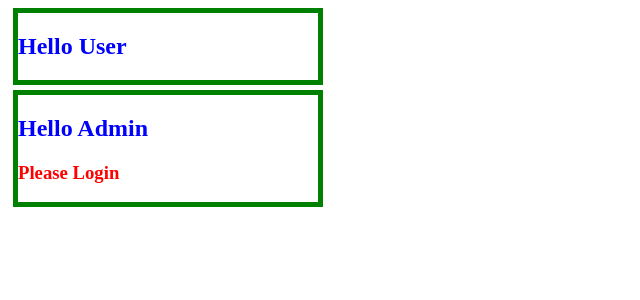
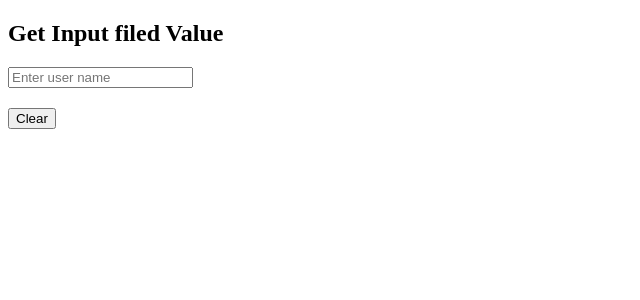
Before and after one commit to bibhusprasad/026_reactjs_tutorial_youtube, a React (Vite) app in the folder react-blog/: page / in a window 1280 px wide. Shown: the top 300 px of the page, without its empty margins (0-640 px from the left). Built offline with nearby package versions, Linux system fonts and the light colour scheme.

Commit message:
08. Get input filed value

```diff
--- a/react-blog/src/App.jsx
+++ b/react-blog/src/App.jsx
@@ -1,19 +1,17 @@
-
-import Wrapper from "./Wrapper";
+import { useState } from "react";
 
 
 function App() {
 
+  const [val, setVal] = useState("")
+
   return (
     <>
       <div>
-         <Wrapper>
-            <h2>Hello User</h2>
-         </Wrapper>
-         <Wrapper>
-            <h2>Hello Admin</h2>
-            <h3 style={{color: "red"}}>Please Login</h3>
-         </Wrapper>
+         <h2>Get Input filed Value</h2>
+         <input type="text" value={val} onChange={(event)=>{setVal(event.target.value)}} placeholder="Enter user name"></input>
+         <h2>{val}</h2>
+         <button onClick={() => setVal("")}>Clear</button>
       </div>
     </>
   )
--- a/react-blog/src/Wrapper.jsx
+++ /dev/null
@@ -1,11 +0,0 @@
-
-function Wrapper({children}) {
-
-  return(
-    <div style={{color:"blue", border:"5px solid green", width:"300px", margin:"5px"}}>
-      {children}
-    </div>
-  )
-}
-
-export default Wrapper;
```
Also changed, not shown: 1 other file (tests, documents, lock files or other folders).
